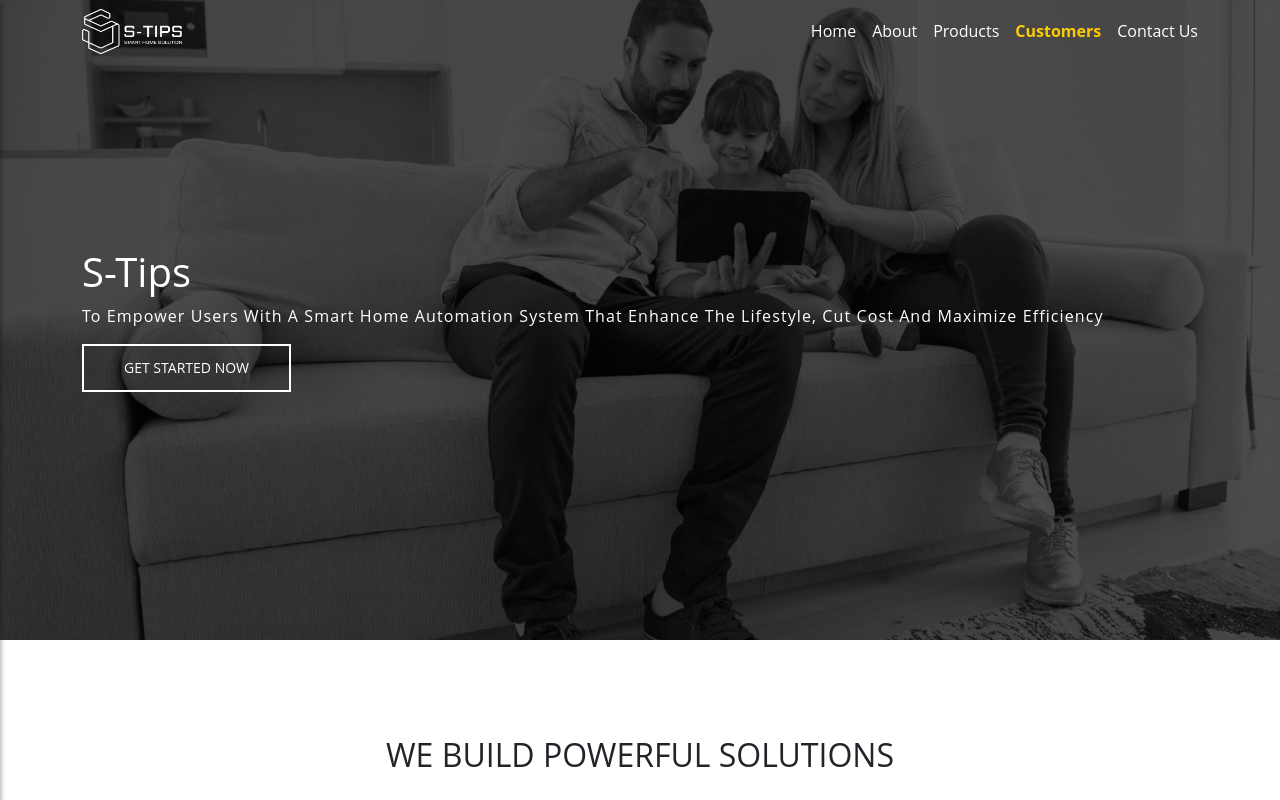
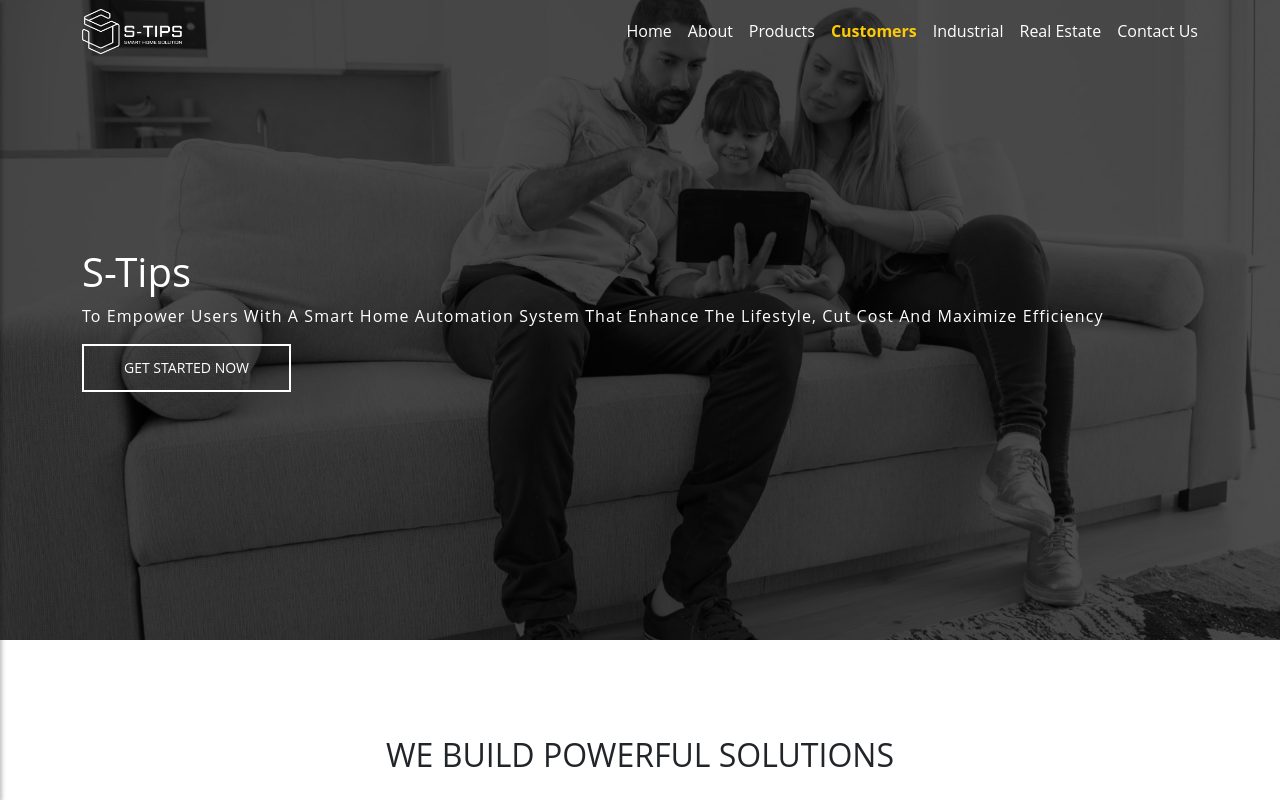
Before and after one commit to Mohamedghaly140/S-Tips, a Next.js app: page /customers in a window 1280 px wide. Shown: the top 800 px of the page. Built offline with nearby package versions, Linux system fonts and the light colour scheme; a web font is replaced by a local one.

Commit message:
add nav links

```diff
--- a/components/Drawer/Drawer.jsx
+++ b/components/Drawer/Drawer.jsx
@@ -28,6 +28,12 @@ const Drawer = ({ open, onClose }) => {
 				<NavItem onClick={onClose} href="/customers">
 					Customers
 				</NavItem>
+				<NavItem onClick={onClose} href="/industrial">
+					Industrial
+				</NavItem>
+				<NavItem onClick={onClose} href="/real-estate">
+					Real Estate
+				</NavItem>
 				<NavItem onClick={onClose} href="/contact">
 					Contact Us
 				</NavItem>
--- a/components/Navbar/Navbar.js
+++ b/components/Navbar/Navbar.js
@@ -56,6 +56,8 @@ const Navbar = props => {
 						<NavItem href="/about">About</NavItem>
 						<Dropdown active={active} />
 						<NavItem href="/customers">Customers</NavItem>
+						<NavItem href="/industrial">Industrial</NavItem>
+						<NavItem href="/real-estate">Real Estate</NavItem>
 						<NavItem href="/contact">Contact Us</NavItem>
 					</ul>
 				</div>
```
